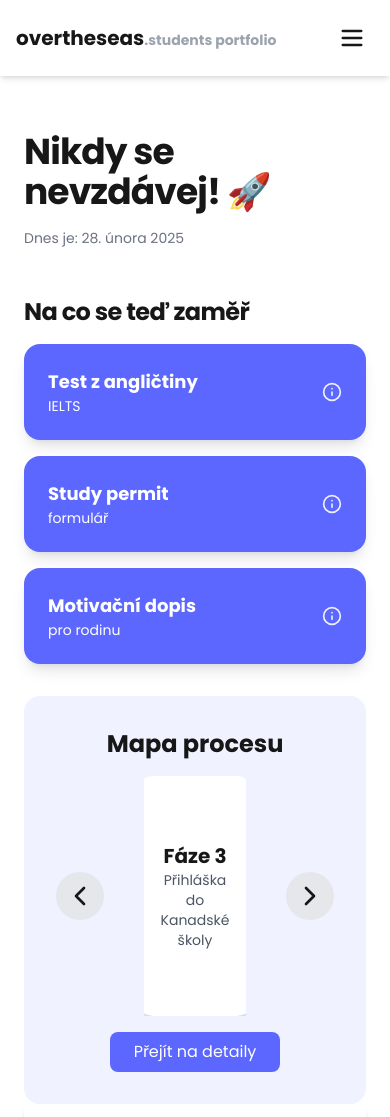
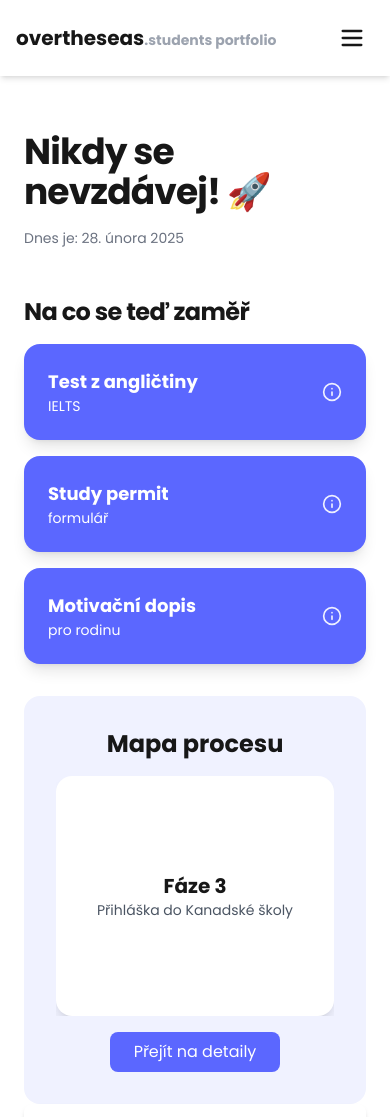
Before and after one commit to OndraCharvat/overtheseas-frontend, a Next.js app: page / in a window 390 px wide. Shown: the top 1117 px of the page. Built offline with nearby package versions, Linux system fonts and the light colour scheme.

Commit message:
no buttons on phone

```diff
--- a/app/components/ProcessMap.tsx
+++ b/app/components/ProcessMap.tsx
@@ -31,15 +31,15 @@ const ProcessMap = () => {
     <div {...handlers} className="relative mt-8 rounded-2xl w-full max-w-4xl p-8 text-center bg-brightpurple">
       <h2 className="text-2xl font-bold mb-4">Mapa procesu</h2>
       <div className="flex items-center justify-center gap-10">
-        <button onClick={prevPhase} className="p-2 rounded-full bg-gray-200 hover:bg-secondary transition">
+        <button onClick={prevPhase} className="hidden sm:flex p-2 rounded-full bg-gray-200 hover:bg-secondary transition">
           <ChevronLeft size={32} />
         </button>
-        <div className="relative w-80 h-60 md:w-80 md:h-60 sm:w-40 sm:h-30 xs:w-30 xs:h-20 flex justify-center items-center overflow-hidden">
+        <div className="relative w-80 h-60 md:w-80 md:h-60 sm:w-80 sm:h-60 xs:w-40 xs:h-30 flex justify-center items-center overflow-hidden">
           <AnimatePresence mode="wait">
             <PhaseCard key={phases[index].id} title={phases[index].title} detail={phases[index].detail} />
           </AnimatePresence>
         </div>
-        <button onClick={nextPhase} className="p-2 rounded-full bg-gray-200 hover:bg-secondary transition">
+        <button onClick={nextPhase} className="hidden sm:flex p-2 rounded-full bg-gray-200 hover:bg-secondary transition">
           <ChevronRight size={32} />
         </button>
       </div>
```
